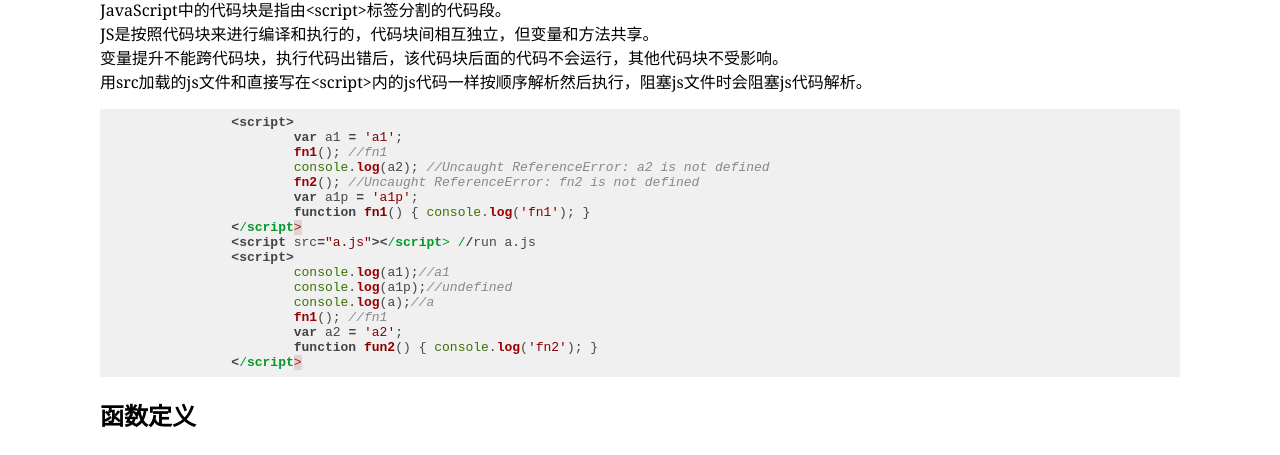
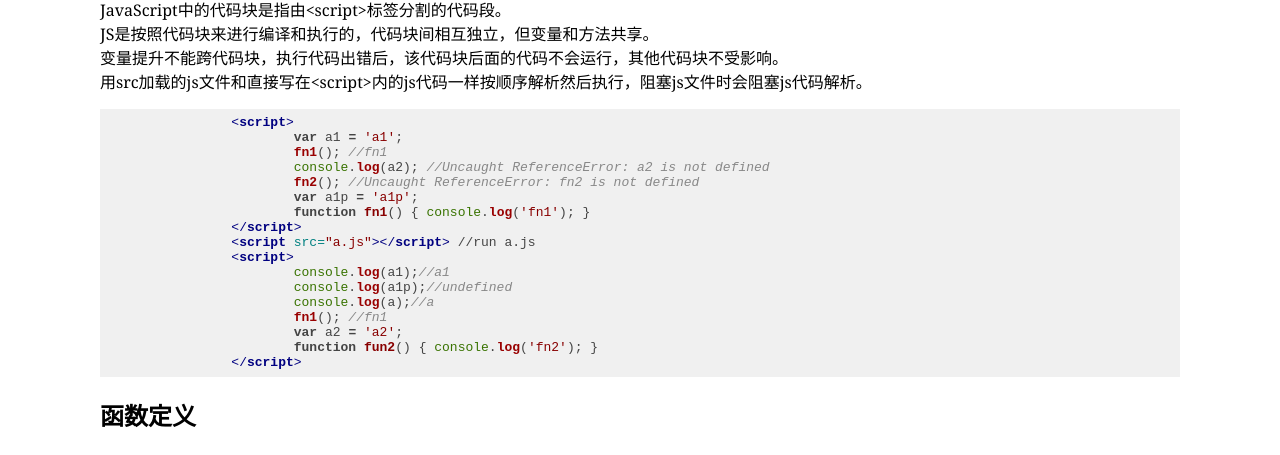
Before and after one commit to lancewux/lancewux.github.io, a Jekyll site: the page built from _posts/2017-07-02-js-parse.md, in a window 1280 px wide. Shown: the part 215-670 px from the top of the page. Built offline with Jekyll 4.4.1, drawn with Linux system fonts in a browser that asks for light colours; our own code applies the rules of GitHub Pages for plain Markdown files.

Commit message:
code highlight

````diff
--- a/_posts/2017-07-02-js-parse.md
+++ b/_posts/2017-07-02-js-parse.md
@@ -12,7 +12,7 @@ JavaScript中的代码块是指由&lt;script&gt;标签分割的代码段。
 JS是按照代码块来进行编译和执行的，代码块间相互独立，但变量和方法共享。
 变量提升不能跨代码块，执行代码出错后，该代码块后面的代码不会运行，其他代码块不受影响。
 用src加载的js文件和直接写在&lt;script&gt;内的js代码一样按顺序解析然后执行，阻塞js文件时会阻塞js代码解析。
-```javascript
+```html
 		<script>
 			var a1 = 'a1';
 			fn1(); //fn1
````
